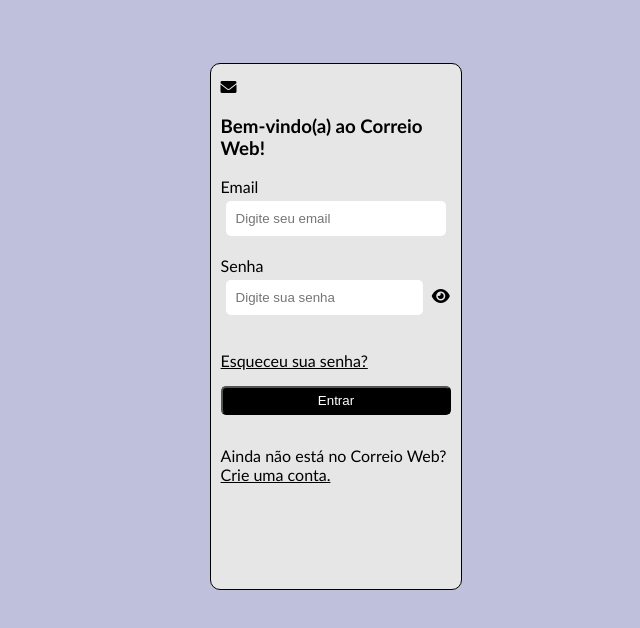
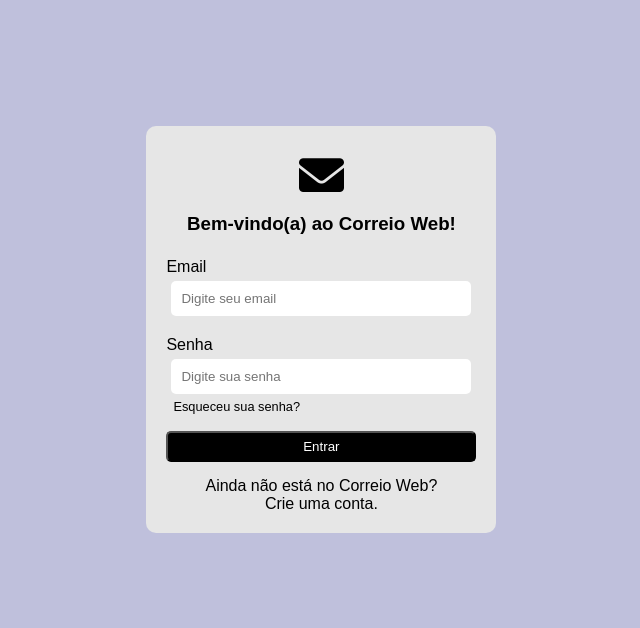
Before and after one commit to Gefft3/Trabalho-Prog-Web, a plain HTML site: page frontend/login/login.html in a window 1280 px wide. Shown: the whole page, without its empty margins (304-944 px from the left). Drawn offline with Linux system fonts and the light colour scheme.

Commit message:
add styling

```diff
--- a/frontend/login/styleLogin.css
+++ b/frontend/login/styleLogin.css
@@ -1,21 +1,39 @@
 
 body {
-    font: 16px Candara, sans-serif;
+    font: 16px Arial, sans-serif;
     background-color: #bfc0dc;
   }
 
   main {
     align-content: center;
     justify-content: center;
-    border: 1px solid black;
     border-radius: 10px;
-    padding: 10px;
+    padding: 20px;
     background-color: #e6e6e6;
-    margin-top: 5%;
-    margin-right: 40%;
-    margin-left: 40%;
-    padding-bottom: 7%;
+    margin-top: 10%;
+    margin-right: 35%;
+    margin-left: 35%;
+    max-width: 310px; /* Defina o tamanho máximo desejado */
+    min-width: auto;
+  }
+
+  #welcome-container {
+    text-align: center; /* Alinha o conteúdo ao centro */
+    margin: 10px; /* Espaçamento opcional */
+    padding-bottom: 1%;
     padding-top: 1%;
+    margin-top: 1%;
+  }
+
+  #welcome-container i {
+    font-size: 45px; /* Aumenta o tamanho do ícone */
+    margin: auto; /* Centraliza o ícone */
+    color: black;
+  }
+
+  #welcome-container h3 {
+    margin-top: 15px;
+    margin-bottom: 10px;
   }
 
   form {
@@ -31,14 +49,46 @@
     padding: 10px;
     border-radius: 5px;
     border: none;
+  }
 
+  #password-container {
+    position: relative;
+    display: flex;
+    flex-direction: column;
+    align-items: left;
+    justify-content: center;
+  }
+
+  #password-container i {
+    display: none; /* Oculta o ícone inicialmente */
+    position: absolute;
+    right: 10px;
+    top: 83%;
+    transform: translateY(-50%);
+    cursor: pointer;
+  }
+
+  #password {
+    margin-bottom: -13px; /* Reduz a margem abaixo do campo de senha */
+  }
+
+  #password-recovery {
+    text-decoration: none; /* Remove o sublinhado padrão */
+    font-size: 0.8em; /* Ajusta o tamanho da fonte */
+    display: inline-block;
+    margin-top: 1px; /* Ajusta o espaço acima do link */
+    margin-left: 7px;
+  }
+
+  #password-recovery:hover {
+    text-decoration: underline; /* Adiciona sublinhado ao passar o mouse */
   }
 
   button {
     background-color: black;
     color: white;
     border-radius: 5px;
-    padding: 5px;
+    padding: 6px;
     margin-bottom: 15px;
   }
 
@@ -47,6 +97,20 @@
     cursor: pointer;
   }
 
+  #p-register, #a-register  {
+    display: block;
+    margin: auto;
+    width: fit-content;
+  }
+
+  #a-register {
+    text-decoration: none; /* Remove o sublinhado padrão */
+  }
+
+  #a-register:hover {
+    text-decoration: underline; /* Adiciona sublinhado ao passar o mouse */
+  }
+
   a {
     color: black;
   }
```
Lines whose indentation alone changed are shown as unchanged.
